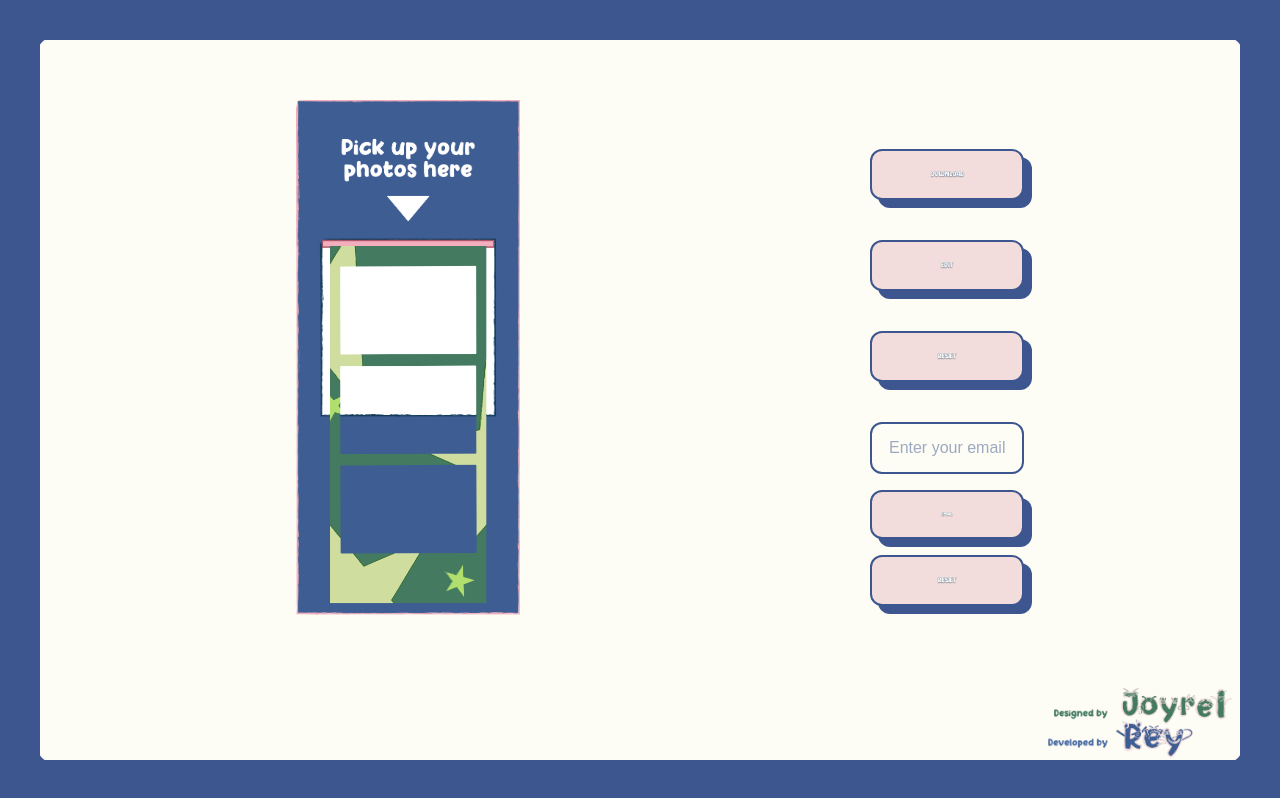
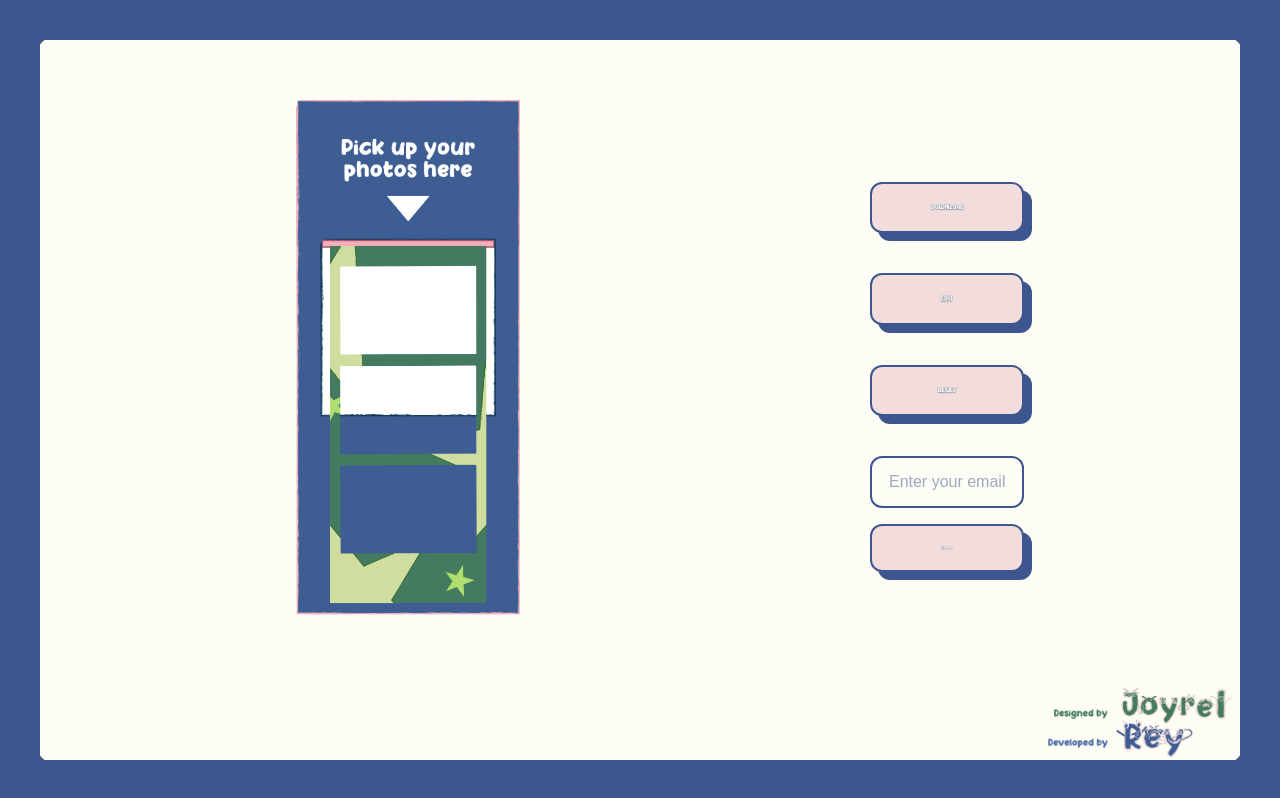
Before and after one commit to Reynard-sys/photobooth, a Next.js app: page /download in a window 1280 px wide. Built offline with nearby package versions, Linux system fonts and the light colour scheme; a small style sheet from the web is missing.

Commit message:
Deleted duplicate reset button

```diff
--- a/src/app/download/page.js
+++ b/src/app/download/page.js
@@ -801,31 +801,6 @@ function DownloadContent() {
                         : "Failed to send email"}
                     </div>
                   )}
-
-                  {/* Reset Link */}
-                  <Link href="/" className="relative inline-block group mt-4">
-                    <div className="absolute inset-0 bg-[#3D568F] rounded-xl translate-x-2 translate-y-2 group-active:bg-[#F2AEBD] xl:group-hover:bg-[#F2AEBD] transition-colors"></div>
-                    <div className="relative bg-[#F2DDDC] border-2 border-[#3D568F] rounded-xl transition-colors flex items-center justify-center group-active:bg-[#3D568F] group-active:border-[#F2AEBD] xl:group-hover:bg-[#3D568F] xl:group-hover:border-[#F2AEBD] w-[60vw] h-[12vw] md:w-[35vw] md:h-[7vw] lg:w-[15vw] lg:h-[5vw] xl:w-[12vw] xl:h-[4vw] py-1 max-w-90 max-h-40 sm:max-h-18">
-                      <div className="relative w-full h-full flex items-center justify-center p-2">
-                        <Image
-                          src="/reset.png"
-                          alt="Reset Button"
-                          width={200}
-                          height={15}
-                          priority
-                          className="pointer-events-none object-contain w-full h-full group-active:hidden xl:group-hover:hidden"
-                        />
-                        <Image
-                          src="/hover_reset.png"
-                          alt="Hovered Reset Button"
-                          width={200}
-                          height={15}
-                          priority
-                          className="pointer-events-none object-contain w-full h-full hidden group-active:block xl:group-hover:block"
-                        />
-                      </div>
-                    </div>
-                  </Link>
                 </div>
                 <div className="z-10 w-[30vw] pointer-events-none">
                   <Image
@@ -1066,31 +1041,6 @@ function DownloadContent() {
                         : "Failed to send email"}
                     </div>
                   )}
-
-                  {/* Reset Link */}
-                  <Link href="/" className="relative inline-block group">
-                    <div className="absolute inset-0 bg-[#3D568F] rounded-xl translate-x-2 translate-y-2 group-active:bg-[#F2AEBD] xl:group-hover:bg-[#F2AEBD] transition-colors"></div>
-                    <div className="relative bg-[#F2DDDC] border-2 border-[#3D568F] rounded-xl transition-colors flex items-center justify-center group-active:bg-[#3D568F] group-active:border-[#F2AEBD] xl:group-hover:bg-[#3D568F] xl:group-hover:border-[#F2AEBD] w-[60vw] h-[12vw] md:w-[35vw] md:h-[7vw] lg:w-[15vw] lg:h-[3.9vw] xl:w-[12vw] xl:h-[4vw] py-1 max-w-90 max-h-40 sm:max-h-18">
-                      <div className="relative w-full h-full flex items-center justify-center p-2 xl:p-4">
-                        <Image
-                          src="/reset.png"
-                          alt="Reset Button"
-                          width={200}
-                          height={15}
-                          priority
-                          className="pointer-events-none object-contain w-full h-full group-active:hidden xl:group-hover:hidden"
-                        />
-                        <Image
-                          src="/hover_reset.png"
-                          alt="Hovered Reset Button"
-                          width={200}
-                          height={15}
-                          priority
-                          className="pointer-events-none object-contain w-full h-full hidden group-active:block xl:group-hover:block"
-                        />
-                      </div>
-                    </div>
-                  </Link>
                 </div>
               </div>
             )}
```
